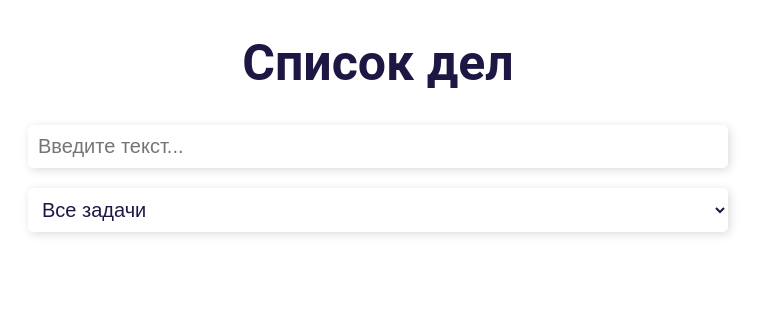
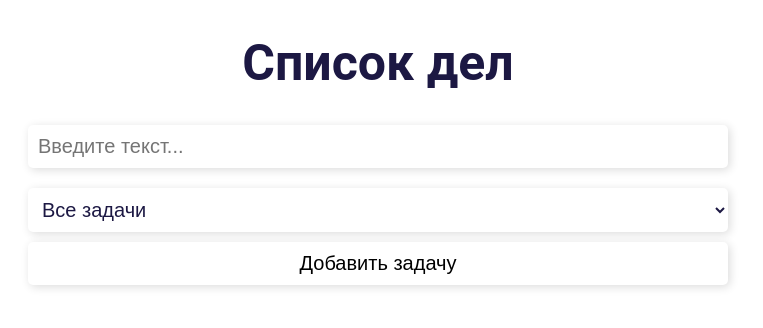
Before and after one commit to katkovatanya/to-do-list, a React (Create React App) app: page / in a window 1280 px wide. Shown: the top 328 px of the page, without its empty margins (262-1025 px from the left). Built offline with nearby package versions, Linux system fonts and the light colour scheme.

Commit message:
feat: add button

```diff
--- a/src/components/Form/Form.js
+++ b/src/components/Form/Form.js
@@ -32,6 +32,7 @@ const Form = (props) => {
         <option value="done">Выполненные</option>
         <option value="notDone">Невыполненные</option>
       </select>
+      <button type="submit" className={styles.button}>Добавить задачу</button>
     </form>
   )
 }
--- a/src/components/Form/Form.module.css
+++ b/src/components/Form/Form.module.css
@@ -28,3 +28,22 @@
 .error {
   color: red;
 }
+
+.button {
+  width: 100%;
+  padding: 10px;
+  font-size: 20px;
+  border-radius: 5px;
+  border: none;
+  box-shadow: 2px 2px 10px gainsboro;
+  margin-top: 10px;
+  background: rgb(255, 255, 255);
+  color: black;
+  cursor: pointer;
+  transition: background 0.3s ease;
+}
+
+.button:hover {
+  background: rgb(187, 187, 187);
+  color: white;
+}
```
